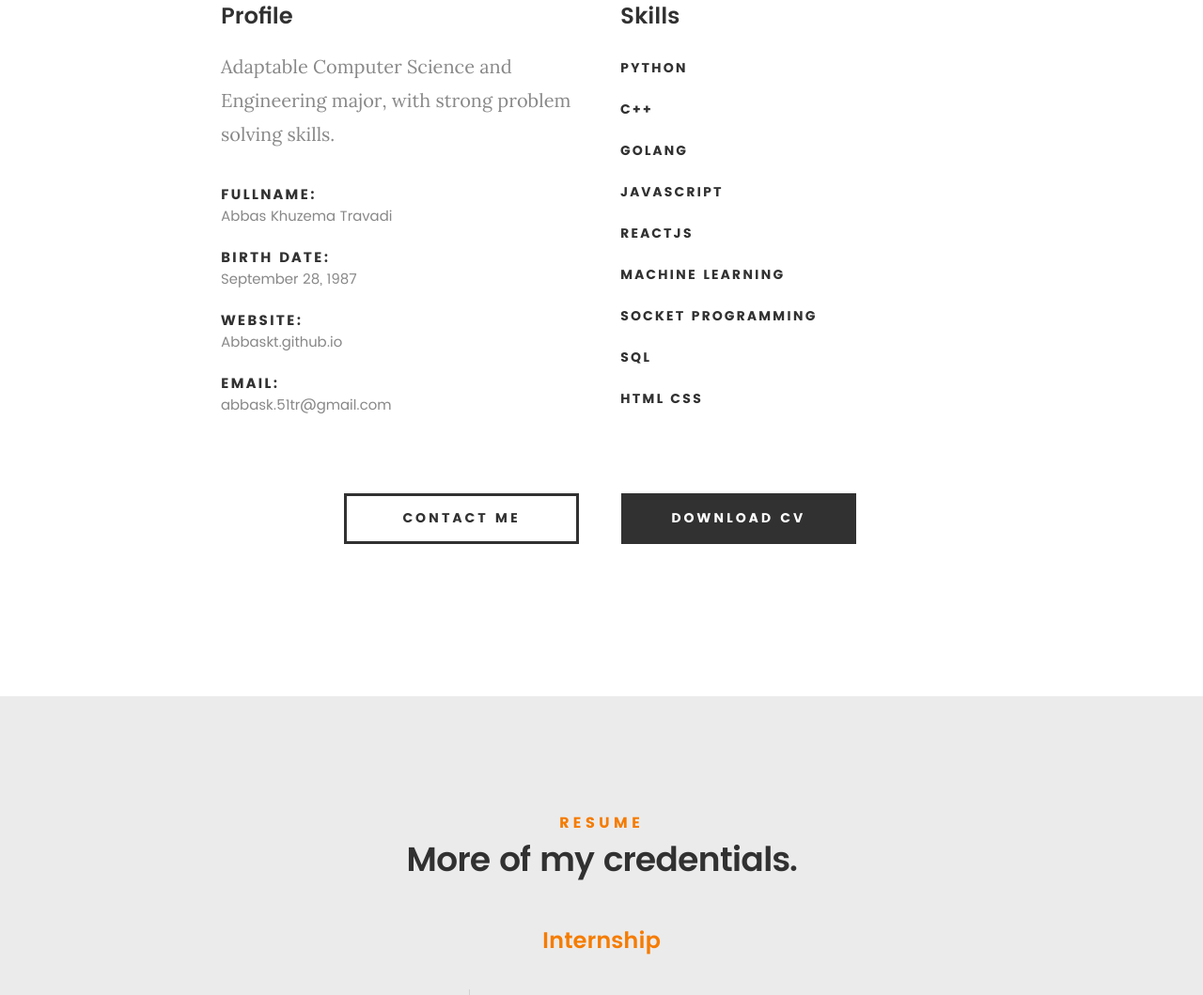
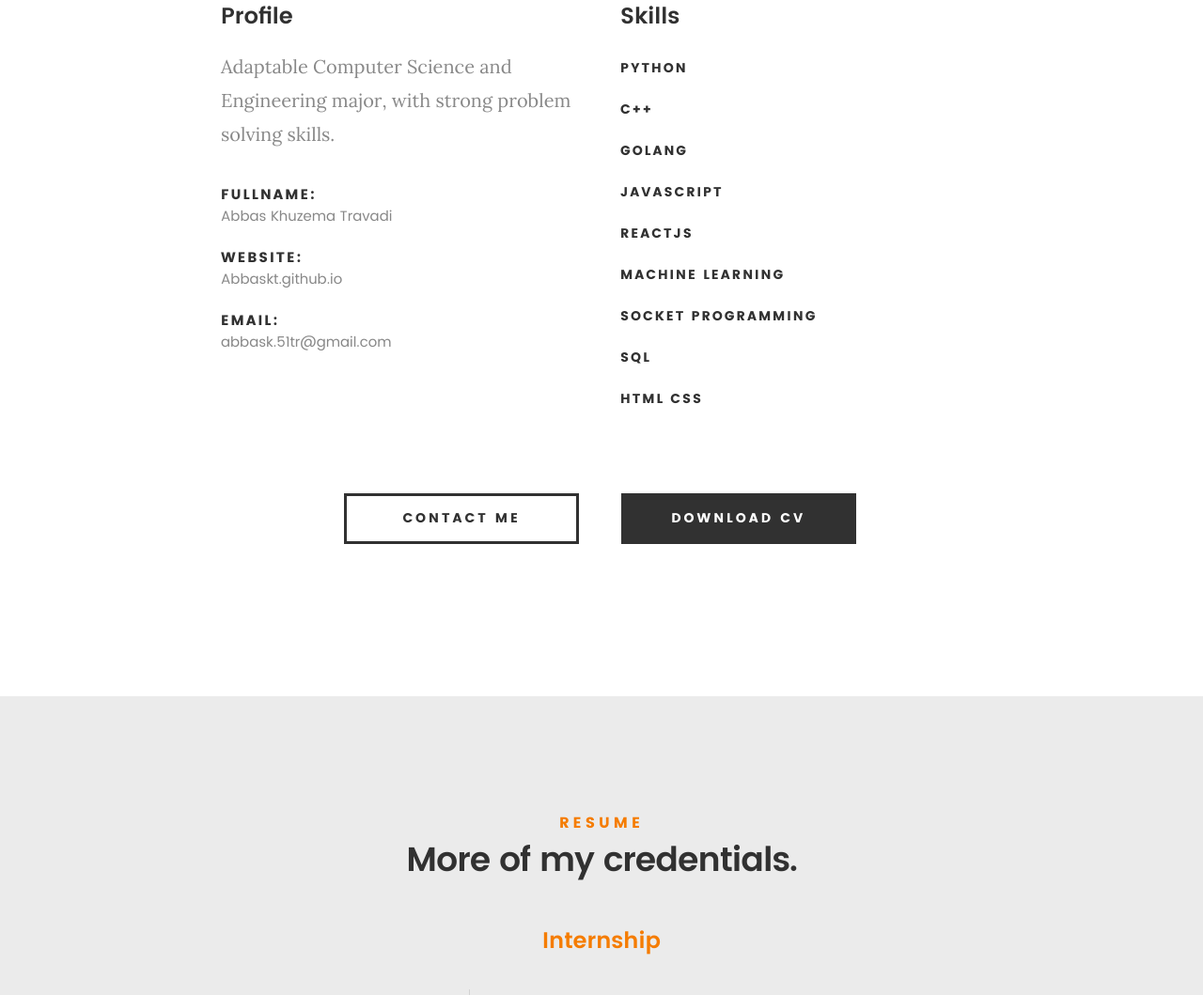
Before and after one commit to Abbaskt/Abbaskt.github.io, a plain HTML site: page index.html in a window 1280 px wide. Shown: the part 1166-2225 px from the top of the page at 94% size. Drawn offline with Linux system fonts and the light colour scheme; files whose address does not match are found by name.

Commit message:
minor changes

```diff
--- a/index.html
+++ b/index.html
@@ -127,10 +127,6 @@
    				<li>
    					<strong>Fullname:</strong>
    					<span>Abbas Khuzema Travadi</span>
-   				</li>
-   				<li>
-   					<strong>Birth Date:</strong>
-   					<span>September 28, 1987</span>
    				</li>
    				<li>
    					<strong>Website:</strong>
```
